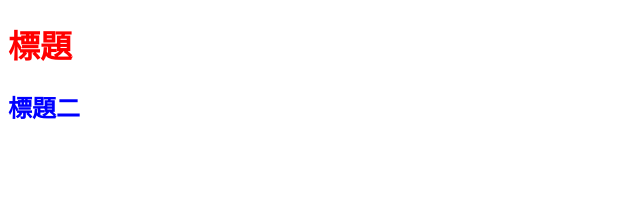
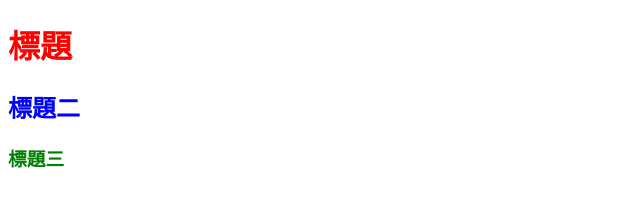
Before and after one commit to clairehungchill/MyProject, a plain HTML site: page index.html in a window 1280 px wide. Shown: the whole page, without its empty margins (0-640 px from the left). Drawn offline with Linux system fonts and the light colour scheme.

Commit message:
新增h3

```diff
--- a/all.css
+++ b/all.css
@@ -5,3 +5,7 @@ h1{
 h2{
     color: blue;
 }
+
+h3{
+    color: green;
+}
--- a/index.html
+++ b/index.html
@@ -9,5 +9,6 @@
 <body>
     <h1>標題</h1>
     <h2>標題二</h2>
+    <h3>標題三</h3>
 </body>
 </html>
```
